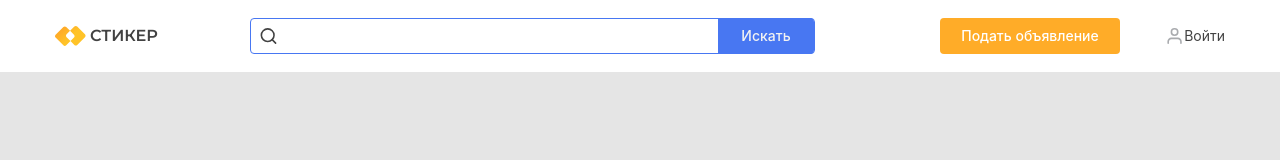
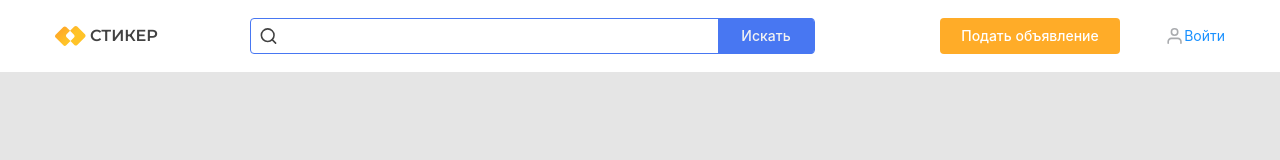
Before and after one commit to Evazyled/bulletin-board, a React (Create React App) app: page / in a window 1280 px wide. Shown: the top 160 px of the page. Built offline with nearby package versions, Linux system fonts and the light colour scheme.

Commit message:
to come in

```diff
--- a/src/components/common/UserStatus/UserStatus.tsx
+++ b/src/components/common/UserStatus/UserStatus.tsx
@@ -1,4 +1,5 @@
 import React from 'react';
+import { NavLink } from 'react-router-dom';
 import UserStatusIcon from './UserStatusIcon/UserStatus';
 import UserStatusTitle from './UserStatusTitle/UserStatusTitle';
 
@@ -7,7 +8,9 @@ import style from './User.status.module.scss';
 const UserStatus = () => (
   <div className={style.content}>
     <UserStatusIcon />
-    <UserStatusTitle title="Войти" />
+    <NavLink to="/auth">
+      <UserStatusTitle title="Войти" />
+    </NavLink>
   </div>
 );
 
```
